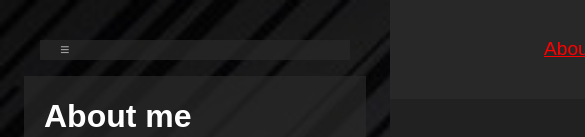
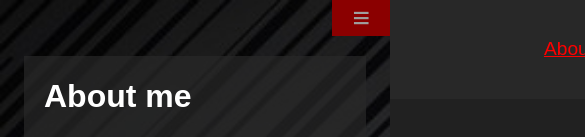
Before and after one commit to Jspanglez/portfolio-website, a plain HTML site: page index.html in a window 390 px wide. Shown: the top 137 px of the page, 585 px wide, since content can reach past the window. Drawn offline with Linux system fonts and the light colour scheme.

Commit message:
Added some styles for the hamburger icon

```diff
--- a/styles.css
+++ b/styles.css
@@ -89,6 +89,14 @@ nav a:active {
   background-color: darkred;
 }
 
+.hamburger {
+	background-color: darkred;
+	font-size: 30px;
+	text-align-last: center;
+	position: fixed;
+	top: 0;
+	right: 0;
+	z-index: 3;
 }
 
 img {
```
